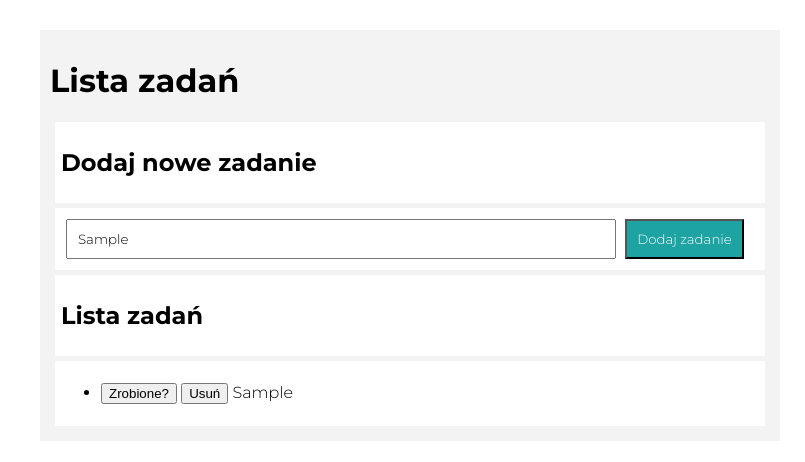
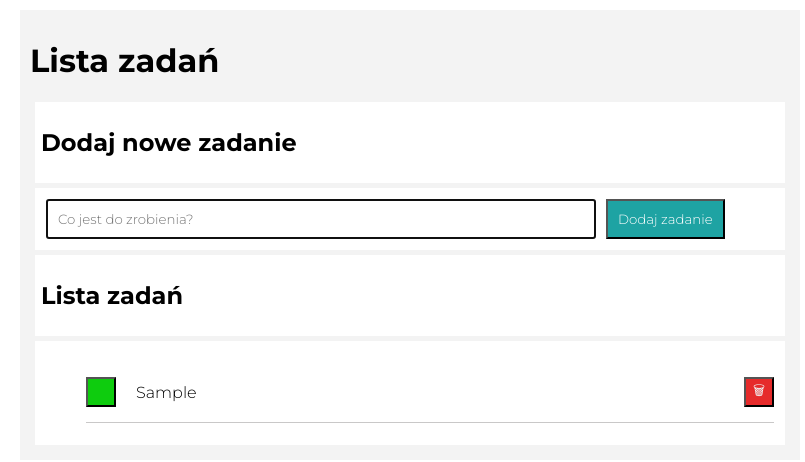
Before and after one commit to mateuszwozniak97/to-do-list, a plain HTML site: page index.html in a window 1280 px wide. Both pictures are taken after typing "Sample" into the empty fields and a click on the button "Dodaj zadanie". Shown: the whole page, without its empty margins (230-1035 px from the left). Drawn offline with Linux system fonts and the light colour scheme.

Commit message:
style for to do list added

```diff
--- a/CSS/style.css
+++ b/CSS/style.css
@@ -9,12 +9,11 @@ html {
     max-width: 800px;
     width: 100%;
     margin: 0 auto;
-    padding: 20px;
 }
 .container {
-    margin: 10px;
     padding: 10px;
     background-color: #f3f3f3;
+    margin: 10px;
 }
 .section__body {
     border: 1px solid white;
@@ -22,9 +21,21 @@ html {
     padding: 5px;
     margin: 5px;
 }
+.form {
+    display: flex;
+    flex-wrap: wrap;
+}
+@media (max-width: 767px) {
+    .form {
+        display: flex;
+        flex-wrap: wrap;
+        flex-direction: column;
+    }
+}
 .form__button {
     background-color: rgb(30, 163, 163);
     padding: 10px;
+    margin: 5px;
     color: white;
     font-family: 'Montserrat', sans-serif;
 }
@@ -34,6 +45,7 @@ html {
     max-width: 550px;
     width: 100%;
     font-family: 'Montserrat', sans-serif;
+    color: gray;
 }
 .section__header {
     border: 1px solid white;
@@ -41,3 +53,31 @@ html {
     padding: 5px;
     margin: 5px;
 }
+.task {
+    display: grid;
+    align-items: center;
+    grid-template-columns: 30px auto 30px;
+    margin: 5px;
+}
+.task__button {
+    color: azure;
+    width: 30px;
+    height: 30px;
+}
+.task__button--done {
+    background-color: rgb(14, 204, 14);
+}
+.task__button--remove {
+    background-color: rgb(230, 43, 43);
+    transition: 1s;
+}
+.list__item {
+    padding: 10px;
+    margin:10px;
+}
+.js-newTask {
+    word-wrap: break-word;
+  }
+li {
+    border-bottom: 1px solid #c9c8c8;
+  }
--- a/JS/script.js
+++ b/JS/script.js
@@ -36,12 +36,14 @@
         let htmlString = ""
         for (const task of tasks) {
             htmlString += `
-            <li
-            ${task.done ? "style=\"text-decoration: line-through\"" : ""}
-            >
-            <button class="js-done">Zrobione?</button>
-            <button class="js-remove">Usuń</button>
+            <li class="task">
+            <button class="task__button task__button--done js-done">
+            ${task.done ? "✔" : ""}
+            </button>
+            <span class="list__item">
             ${task.content}
+            </span>
+            <button class="task__button task__button--remove js-remove">&#128465;</button>
             </li>
             `
         }
@@ -51,11 +53,13 @@
 
     const onForSubmit = (event) => {
         event.preventDefault();
+        const newTaskElement = document.querySelector(".js-newTask");
         const newTaskContent = document.querySelector(".js-newTask").value.trim();
-        if (newTaskContent === "") {
-            return;
+        if (newTaskContent !== "") {
+            addNewTask(newTaskContent);
         }
-        addNewTask(newTaskContent);
+        newTaskElement.focus();
+        newTaskElement.value = "";
     };
 
     const init = () => {
```
